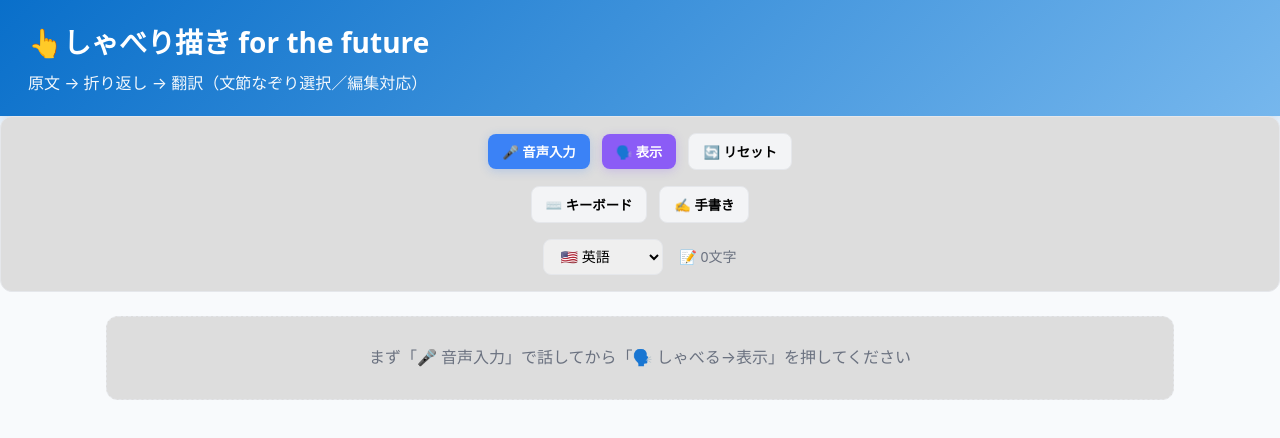
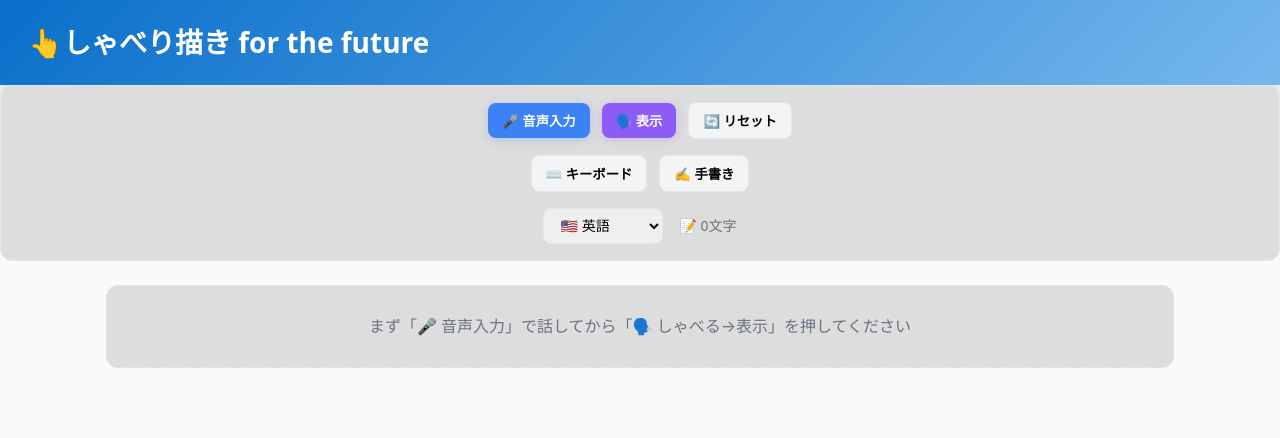
Before and after one commit to rsplndnt/scribble-translator, a React (Vite) app: page / in a window 1280 px wide. Shown: the top 438 px of the page. Built offline with nearby package versions, Linux system fonts and the light colour scheme.

Commit message:
サブタイトルを削除 - シンプルで洗練されたヘッダーデザインに

```diff
--- a/src/components/ScribbleTranslator.jsx
+++ b/src/components/ScribbleTranslator.jsx
@@ -853,7 +853,6 @@ const ScribbleTranslator = () => {
     <div style={styles.container}>
       <div style={styles.header}>
         <h1 style={styles.title}>👆しゃべり描き for the future</h1>
-        <p style={styles.subtitle}>原文 → 折り返し → 翻訳（文節なぞり選択／編集対応）</p>
       </div>
 
       <div style={styles.toolbar}>
```
